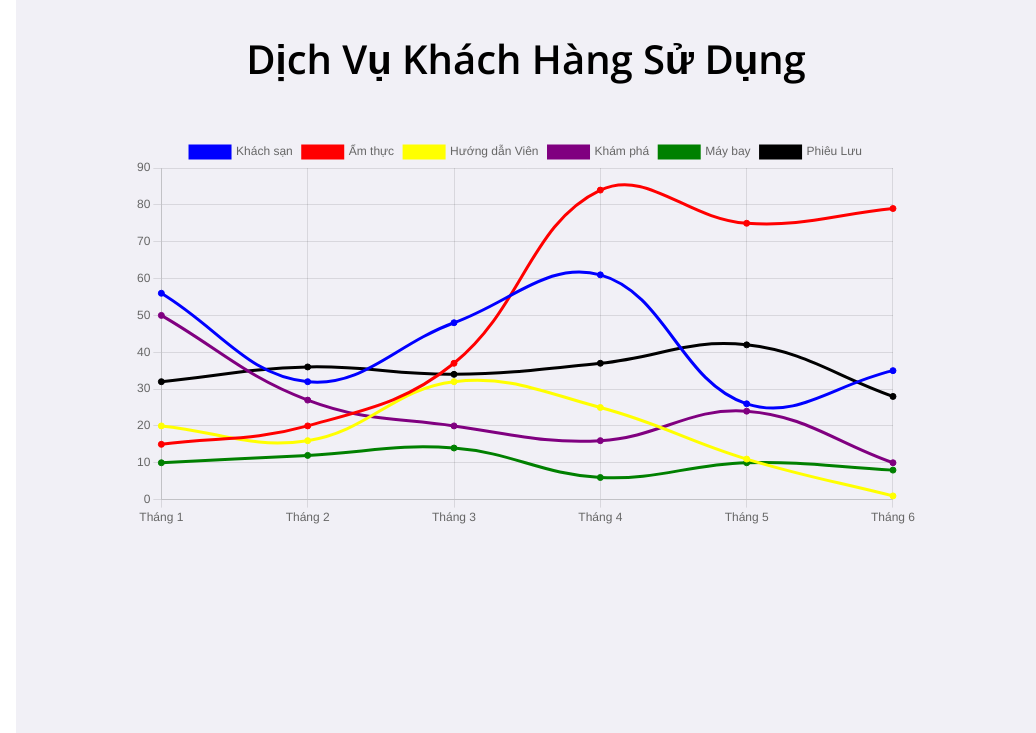
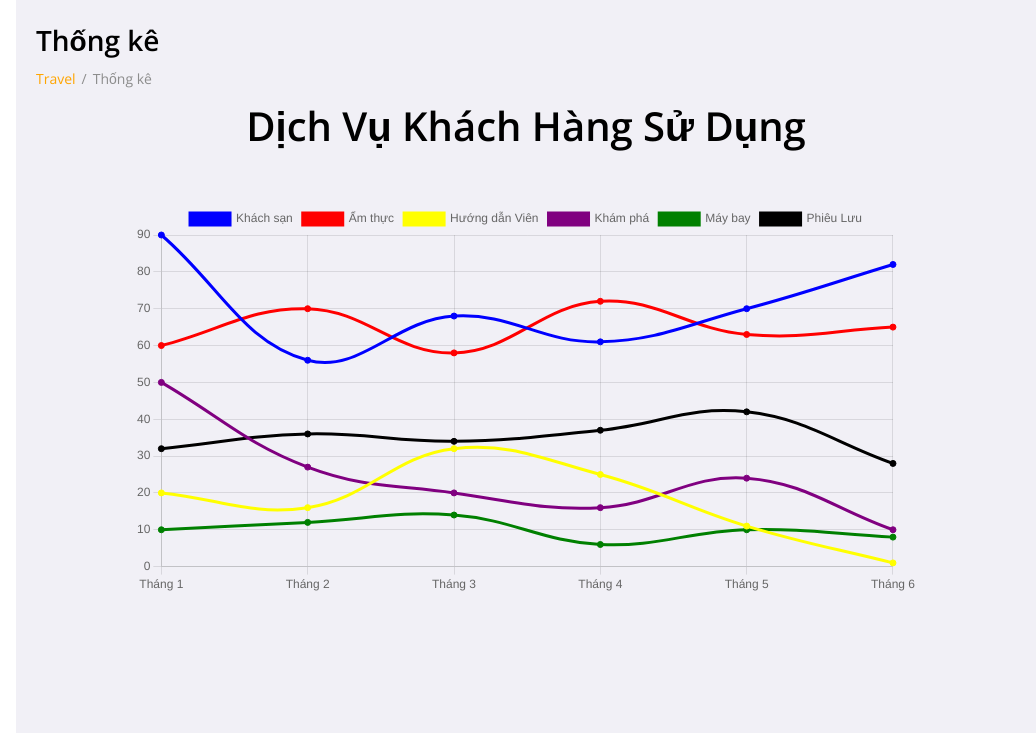
Before and after one commit to DimDimNe/AdminTK, a plain HTML site: page index.html in a window 1280 px wide. Shown: the part 67-800 px from the top of the page, 244-1280 px from the left. Drawn offline with nearby package versions, Linux system fonts and the light colour scheme.

Commit message:
Add files via upload

```diff
--- a/index.html
+++ b/index.html
@@ -13,7 +13,7 @@
 
 	<!-- SIDEBAR -->
 	<section id="sidebar">
-		<a href="#" class="brand"><i class='bx bxs-smile icon'></i> Travel</a>
+		<a href="https://dimdimne.github.io/DoAn/" class="brand"><i class='bx bxs-smile icon'></i> Travel</a>
 		<ul class="side-menu">
 			<li><a href="https://dimdimne.github.io/AdminTQ/"><i class='bx bxs-dashboard icon' ></i> Tổng Quan</a></li>
 
@@ -64,7 +64,14 @@
 
 
 		<!-- MAIN -->
+
 		<main>
+			<h1 class="title">Thống kê</h1>
+			<ul class="breadcrumbs">
+				<li><a href="#">Travel</a></li>
+				<li class="divider">/</li>
+				<li><a href="#" class="active">Thống kê</a></li>
+			</ul>
             <div class="container">
 			<div class="title">Dịch Vụ Khách Hàng Sử Dụng</div>
             <canvas id="canvas"></canvas>
--- a/script.js
+++ b/script.js
@@ -173,14 +173,14 @@ const data = {
             label:'Khách sạn',
             backgroundColor:"blue",
             borderColor:"blue",
-            data:[56,32,48,61,26,35],
+            data:[90,56,68,61,70,82],
             tension: 0.4,
         },
         {
             label:'Ẩm thực',
             backgroundColor:"red",
             borderColor:"red",
-            data:[15,20,37,84,75,79],
+            data:[60,70,58,72,63,65],
             tension: 0.4,
         },
         {
```
